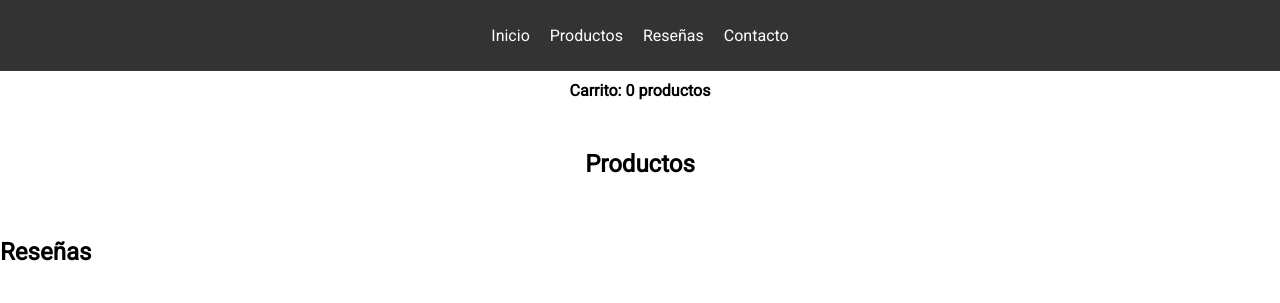
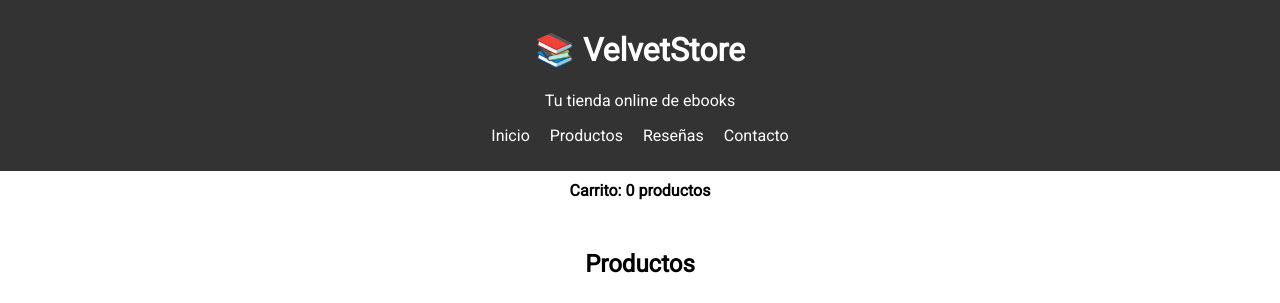
Before and after one commit to angelavelvet/VelvetStore2.0, a plain HTML site: page index.html in a window 1280 px wide. Shown: the top 303 px of the page. Drawn offline with Linux system fonts and the light colour scheme; a script that the page names is missing.

Commit message:
Add logo and update header structure in index.html

```diff
--- a/index.html
+++ b/index.html
@@ -14,6 +14,10 @@
 <body>
 
 <header>
+  <div class="logo">
+    <h1>📚 VelvetStore</h1>
+    <p>Tu tienda online de ebooks</p>
+  </div>
   <nav>
     <ul>
       <li><a href="#inicio">Inicio</a></li>
@@ -23,6 +27,7 @@
     </ul>
   </nav>
 </header>
+
 
 <!-- Contador del carrito -->
 <div class="carrito">
```
